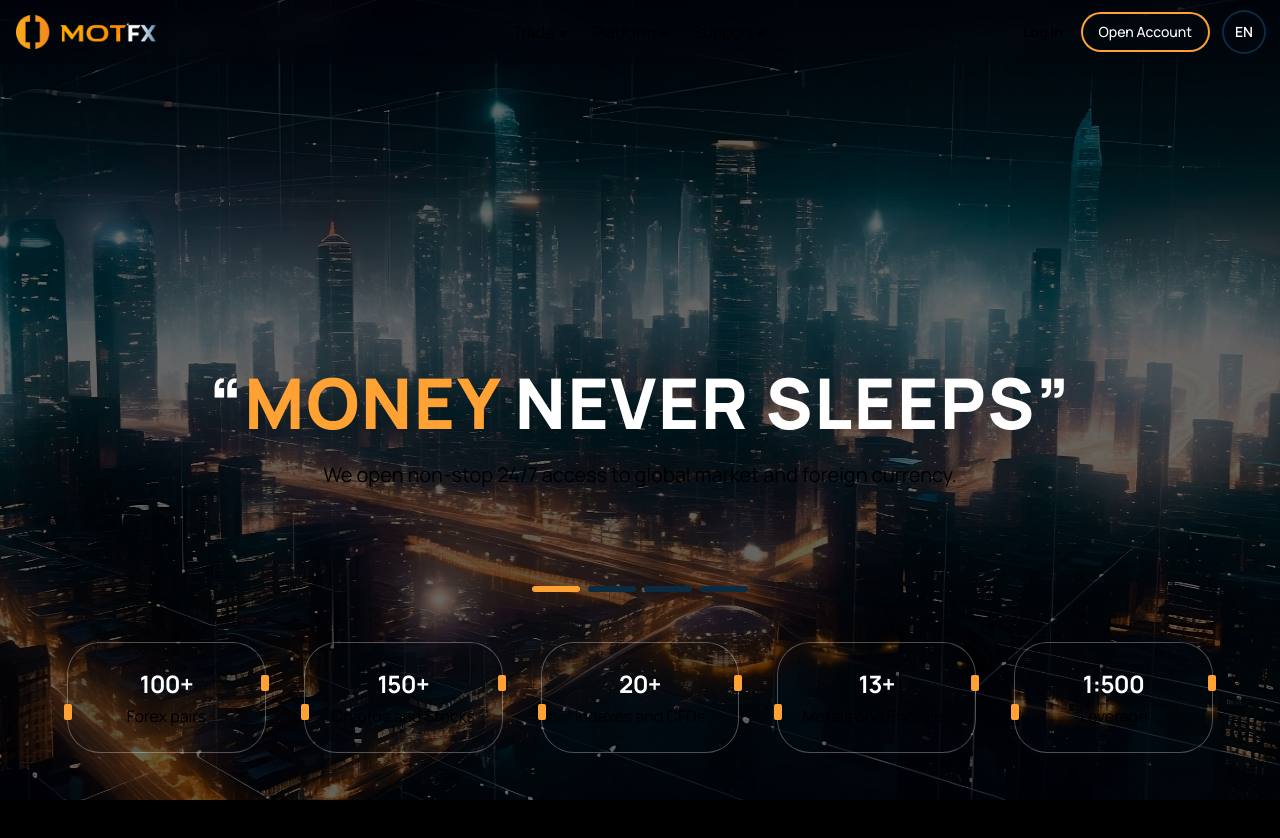
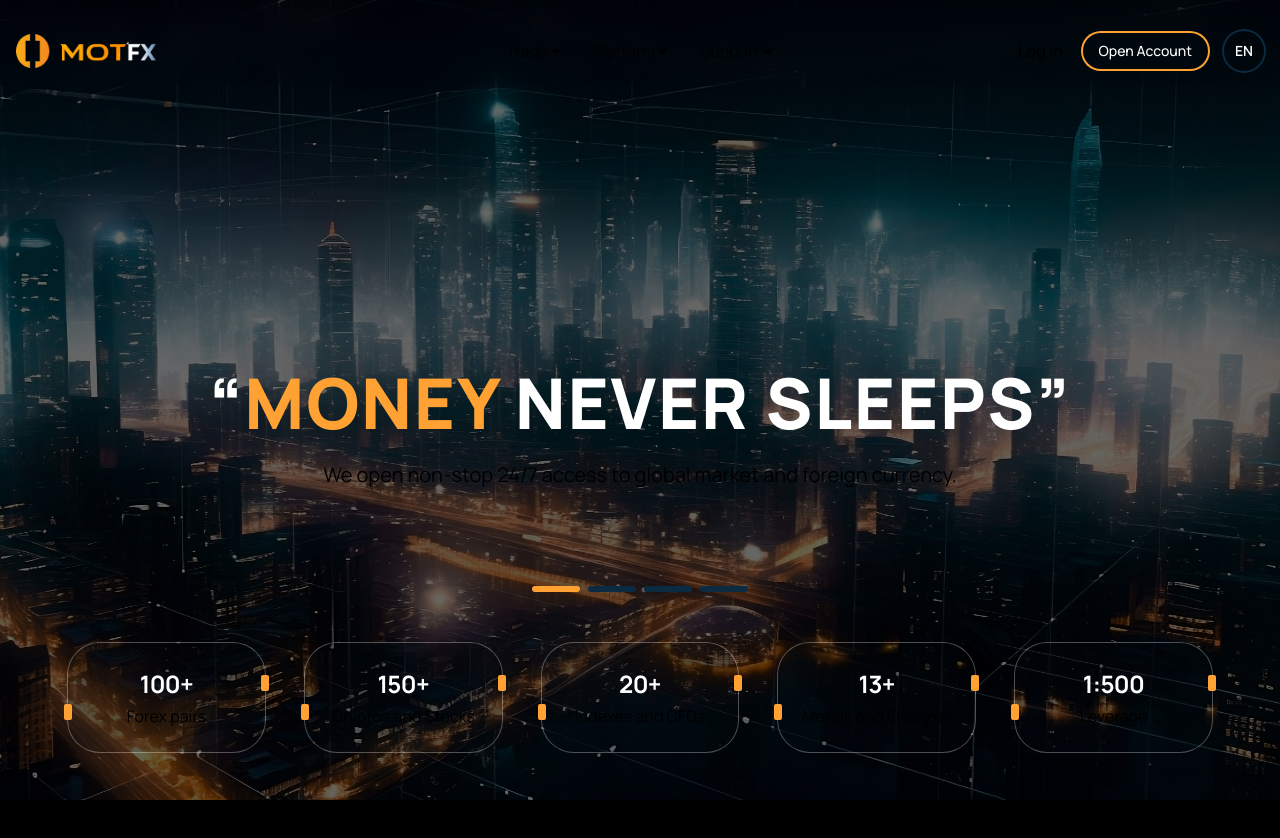
Before and after one commit to nasanjargal127/mot-landing, a Next.js app: page /en in a window 1280 px wide. Shown: the top 838 px of the page. Built offline with nearby package versions, Linux system fonts and the light colour scheme.

Commit message:
fixed navbar

```diff
--- a/src/components/layout/Header.tsx
+++ b/src/components/layout/Header.tsx
@@ -104,16 +104,16 @@ const Header: React.FC<HeaderProps> = () => {
     <header
       id="navbar"
       className={
-        ` w-full fixed top-0 z-30 px-2 xl:px-0 ` +
-        (navbarVisibility > 80 || isMobileMenuOpen ? " bg-lightSecondary shadow-lg" : " backdrop-blur-md")
+        ` w-full fixed top-0 z-50 px-2 xl:px-0 duration-300 ` +
+        (navbarVisibility > 80 || isMobileMenuOpen ? " bg-lightSecondary shadow-lg" : " backdrop-blur-md pt-4")
       }
     >
-      <nav className={`${CustomStyles.container} h-16 flex items-center justify-between`} aria-label="Global">
+      <nav className={`${CustomStyles.container} h-[70px] flex items-center justify-between`} aria-label="Global">
         <Link href="/" className="flex lg:flex-1">
           <Image src="/logo/motfxLogoLight.png" alt="logoImage" width="140" height="36" priority />
         </Link>
 
-        <ul className="hidden relative items-center md:flex flex-row gap-6">
+        <ul className="hidden relative items-center md:flex flex-row gap-8">
           {navbarRoutes.map((item, idx) => {
             return (
               <NavbarListItem key={idx} link={item.href} label={item.name}>
@@ -124,7 +124,7 @@ const Header: React.FC<HeaderProps> = () => {
         </ul>
 
         <div className="flex lg:flex-1 justify-end items-center gap-4">
-          <Link className="text-sm font-semibold hover:text-primary pr-1" href={BrokerAuthLinks.login}>
+          <Link className=" font-medium hover:text-primary pr-1" href={BrokerAuthLinks.login}>
             {navbarContent("login")}
           </Link>
           <LinkButton
@@ -152,30 +152,26 @@ const Header: React.FC<HeaderProps> = () => {
 export default Header;
 
 // --------------------------------------------- Navbar Item-----------------------------------------------
+const linkStyles = (isActive: boolean) =>
+  `${
+    isActive ? "text-primary " : " "
+  }text-base font-light cursor-pointer flex items-center  h-full hover:text-primary dark:hover:text-darkPrimary`;
+
+const caretStyles = (isActive: boolean) =>
+  `${
+    isActive ? "text-primary" : " "
+  } text-lightText ml-0.5 mt-0.5 group-hover:rotate-180 duration-300 group-hover:text-primary`;
+
 function NavbarListItem({ link, label, children }: { link: string; label: string; children?: ReactNode }) {
   const pathname = usePathname();
   const isActive = pathname.toString().includes(link);
 
   return (
-    <li className={`relative flex flex-row items-center ${children ? "group" : ""} h-16`}>
-      <Link
-        className={
-          (isActive ? "text-primary " : " ") +
-          "text-base font-[400] cursor-pointer flex items-center  h-full " +
-          " hover:text-primary dark:hover:text-darkPrimary  "
-        }
-        href={link}
-        target={link.includes("https") ? "_blank" : ""}
-      >
+    <li className={`relative flex flex-row items-center ${children ? "group" : ""} h-[70px]`}>
+      <Link className={linkStyles(isActive)} href={link} target={link.includes("https") ? "_blank" : ""}>
         {label}
       </Link>
-      <BsCaretDownFill
-        className={
-          (isActive ? "text-primary" : " ") +
-          " text-lightText ml-0.5 mt-1 group-hover:rotate-180 duration-300 group-hover:text-primary "
-        }
-        size={12}
-      />
+      <BsCaretDownFill className={caretStyles(isActive)} size={12} />
       {children}
     </li>
   );
@@ -186,10 +182,10 @@ function DropMenu({ items, navbarVisibility }: { items: SublinksProps[]; navbarV
     <div
       className={
         (navbarVisibility ? " bg-secondary " : "  ") +
-        "absolute top-full -left-5 py-3 px-6 hidden group-hover:flex flex-col rounded-b-xl"
+        "absolute top-full z-10 -left-5 py-3 px-6 hidden group-hover:flex flex-col rounded-b-xl duration-200"
       }
     >
-      <ul className="w-36">
+      <ul className="w-32 ">
         {items.map((subitem, index) => {
           return (
             <li key={index} className="mb-2 text-slate-200 hover:text-primary">
--- a/tailwind.config.js
+++ b/tailwind.config.js
@@ -13,8 +13,8 @@ module.exports = {
       },
       colors: {
         primary: "#FFA233",
-        secondary: "#0c2b41",
-        lightSecondary: "#071926",
+        secondary: "#071e2c",
+        lightSecondary: "#02090D",
         customGray: "#0B2B42",
       },
       boxShadow: {
```
